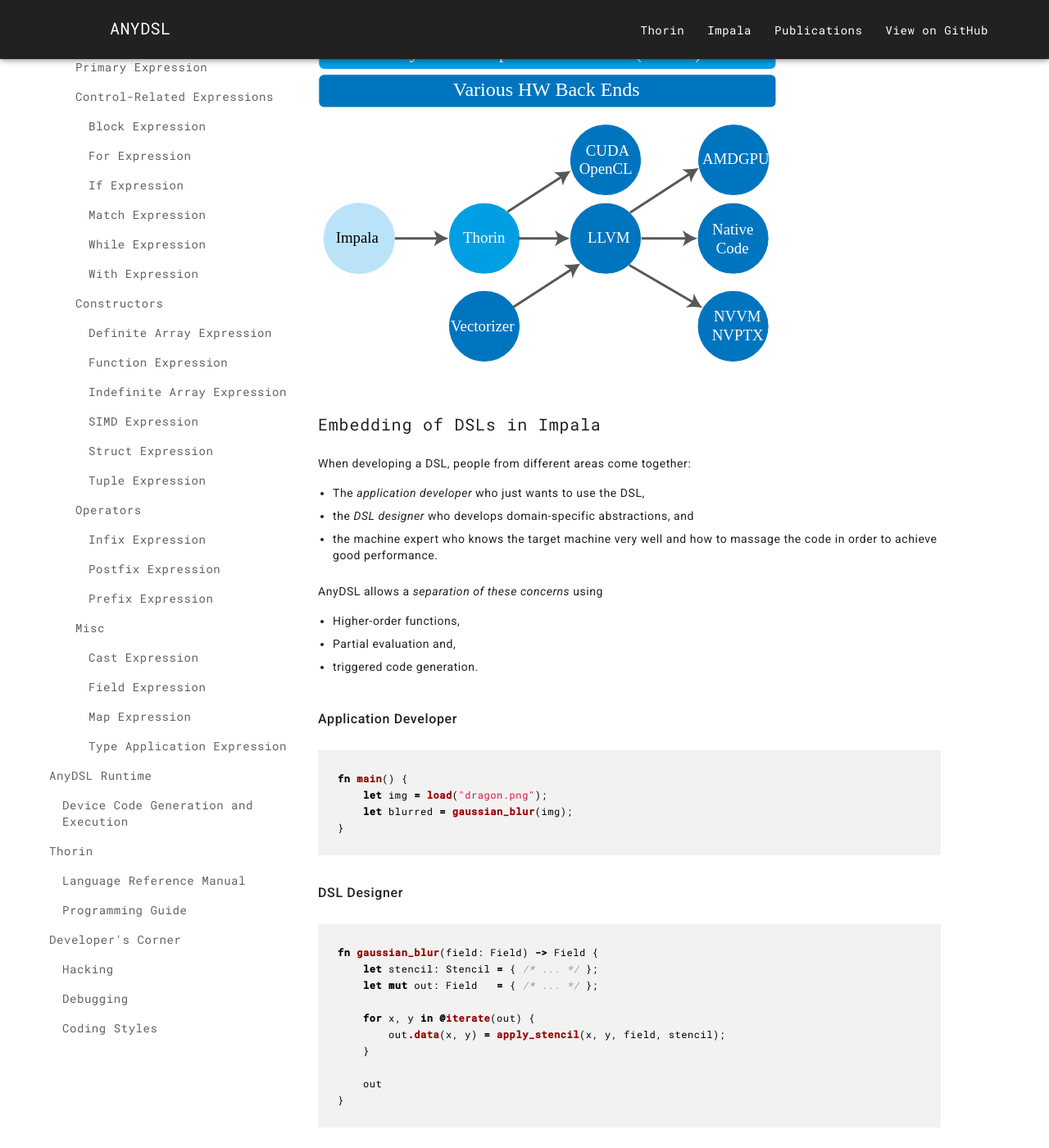
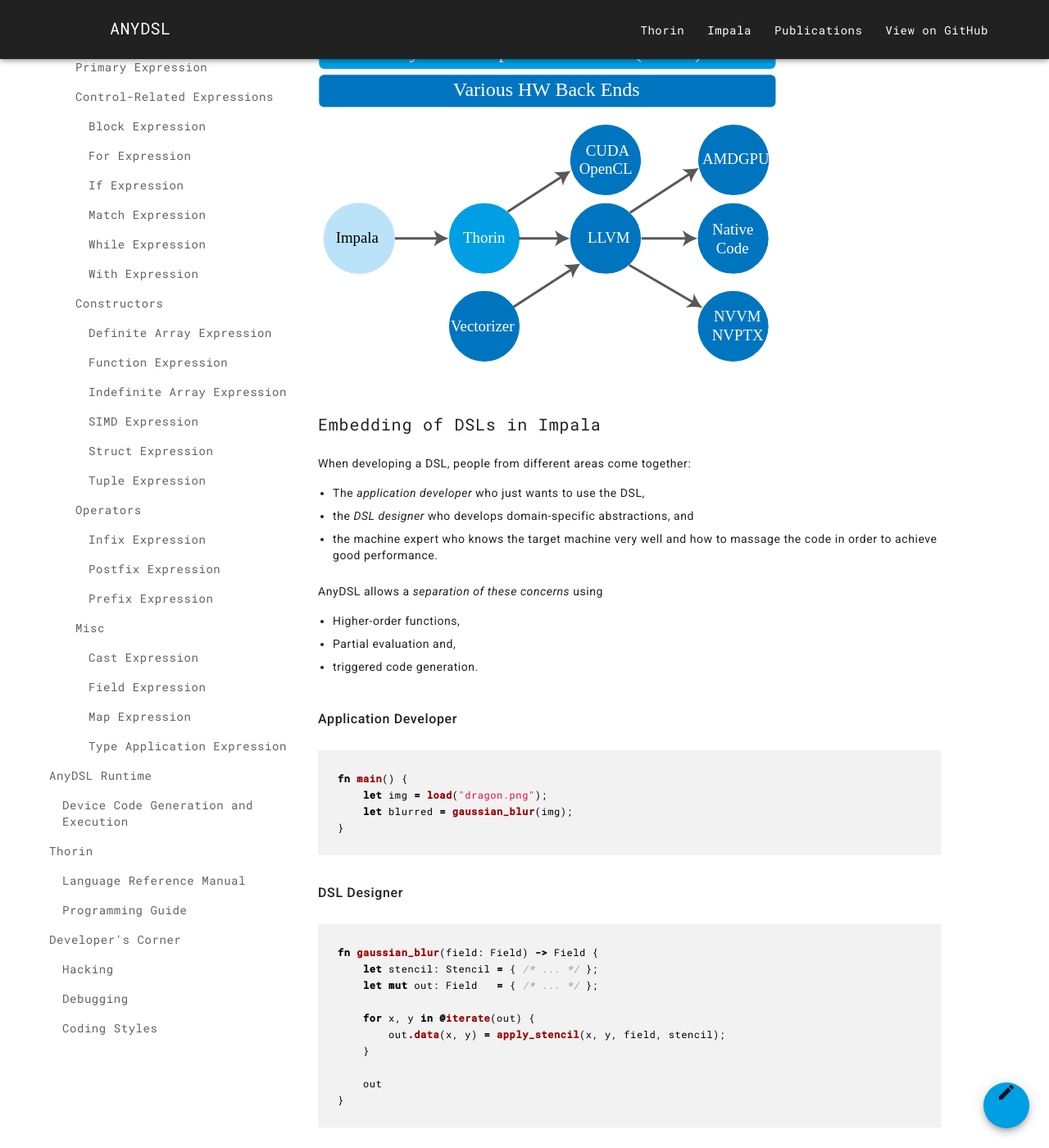
Before and after one commit to AnyDSL/anydsl.github.io, a Jekyll site: the page built from index.md, in a window 1280 px wide and 1400 px high, scrolled down 560 px. Shown: the whole window at 82% size. Built offline with Jekyll 4.4.1, drawn with Linux system fonts in a browser that asks for light colours; nearby versions of some CDN libraries.

Commit message:
Add github-edit-me button

```diff
--- a/_config.yml
+++ b/_config.yml
@@ -40,6 +40,8 @@ footer:
 
 repo_url: https://github.com/AnyDSL
 
+github_edit_me_url: https://github.com/AnyDSL/anydsl.github.io/edit/master/
+
 defaults:
   -
     scope:
--- /dev/null
+++ b/_includes/edit.html
@@ -0,0 +1,5 @@
+<form action="{{ site.github_edit_me_url }}{{ page.path }}">
+  <button type="submit" class="mdc-fab material-icons page__fixed-fab">
+    <span class="mdc-fab__icon">create</span>
+  </button>
+</form>
--- a/_includes/head.html
+++ b/_includes/head.html
@@ -24,6 +24,7 @@
   <meta name="msapplication-tap-highlight" content="no">
 
   <link href="https://fonts.googleapis.com/css?family=Roboto:300,400,400i,500|Roboto+Mono:400,500" rel="stylesheet" type="text/css">
+  <link rel="stylesheet" href="https://fonts.googleapis.com/icon?family=Material+Icons">
   <link rel="stylesheet" href="{{ 'css/app.css' | absolute_url }}">
   <link rel="stylesheet" href="{{ 'css/syntax.css' | absolute_url }}">
 
--- a/_layouts/default.html
+++ b/_layouts/default.html
@@ -8,6 +8,7 @@
         title_link=page.site_title_link %}
 
     <div class="page__content page__flex-element">
+      {% include edit.html %}
       {% include drawer.html %}
       <article class="page__article article {% if page.icon_id %}article--icon-{{ page.icon_id }}{% endif %}">
         {{ content }}
--- a/_sass/components/_page.scss
+++ b/_sass/components/_page.scss
@@ -30,6 +30,13 @@
 
   &__article {
     width: 100%;
+  }
+
+  &__fixed-fab {
+    position: fixed;
+    bottom: 1.5rem;
+    right: 1.5rem;
+    z-index: 1;
   }
 
   &__drawer + &__article {
--- a/css/app.scss
+++ b/css/app.scss
@@ -13,6 +13,7 @@
 @import '@material/menu/mdc-menu';
 @import '@material/radio/mdc-radio';
 @import '@material/toolbar/mdc-toolbar';
+@import '@material/fab/mdc-fab';
 
 // Site
 @import 'base';
```
